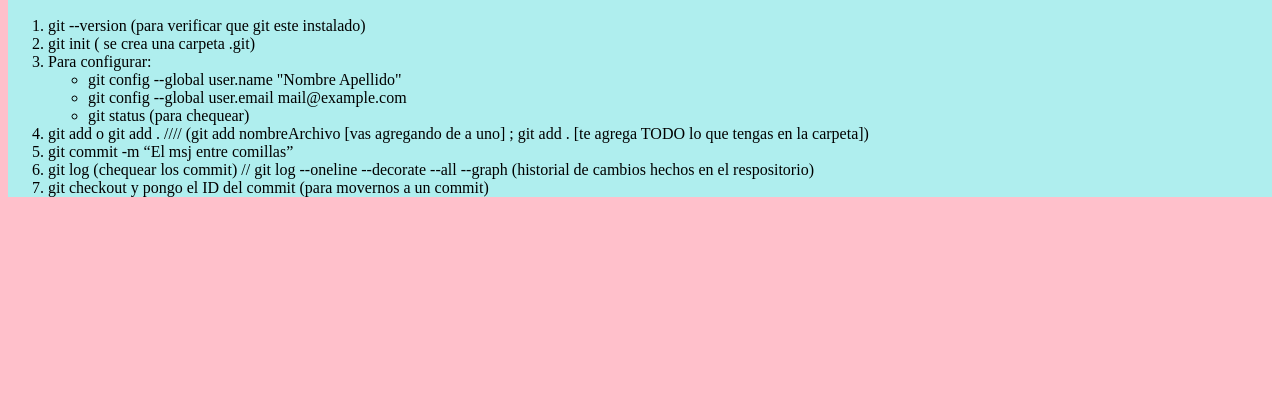
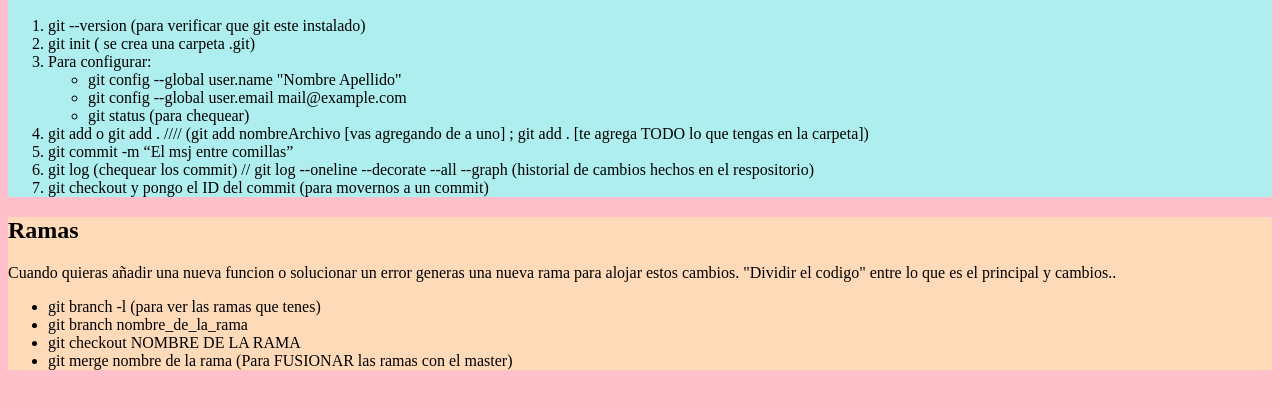
Before and after one commit to Micawurfel/mi_repositorio, a plain HTML site: page index.html in a window 1280 px wide. Shown: the part 110-518 px from the top of the page. Drawn offline with Linux system fonts and the light colour scheme.

Commit message:
se agrego un parrafo más

```diff
--- a/index.html
+++ b/index.html
@@ -28,5 +28,18 @@
             <li>git checkout y pongo el ID del commit (para movernos a un commit)</li>
         </ol>
     </div>
+
+    <div class="dos">
+        <h2>Ramas</h2>
+        <p>Cuando quieras añadir una nueva funcion o solucionar un error generas una nueva rama para alojar estos cambios.
+            "Dividir el codigo" entre lo que es el principal y cambios.. </p>
+        <ul>
+            <li> git branch -l (para ver las ramas que tenes)</li>
+            <li>git branch nombre_de_la_rama</li>
+            <li>git checkout NOMBRE DE LA RAMA</li>
+            <li>git merge nombre de la rama (Para FUSIONAR las ramas con el master)</li>
+        </ul>
+    </div>
+
 </body>
 </html>
```
